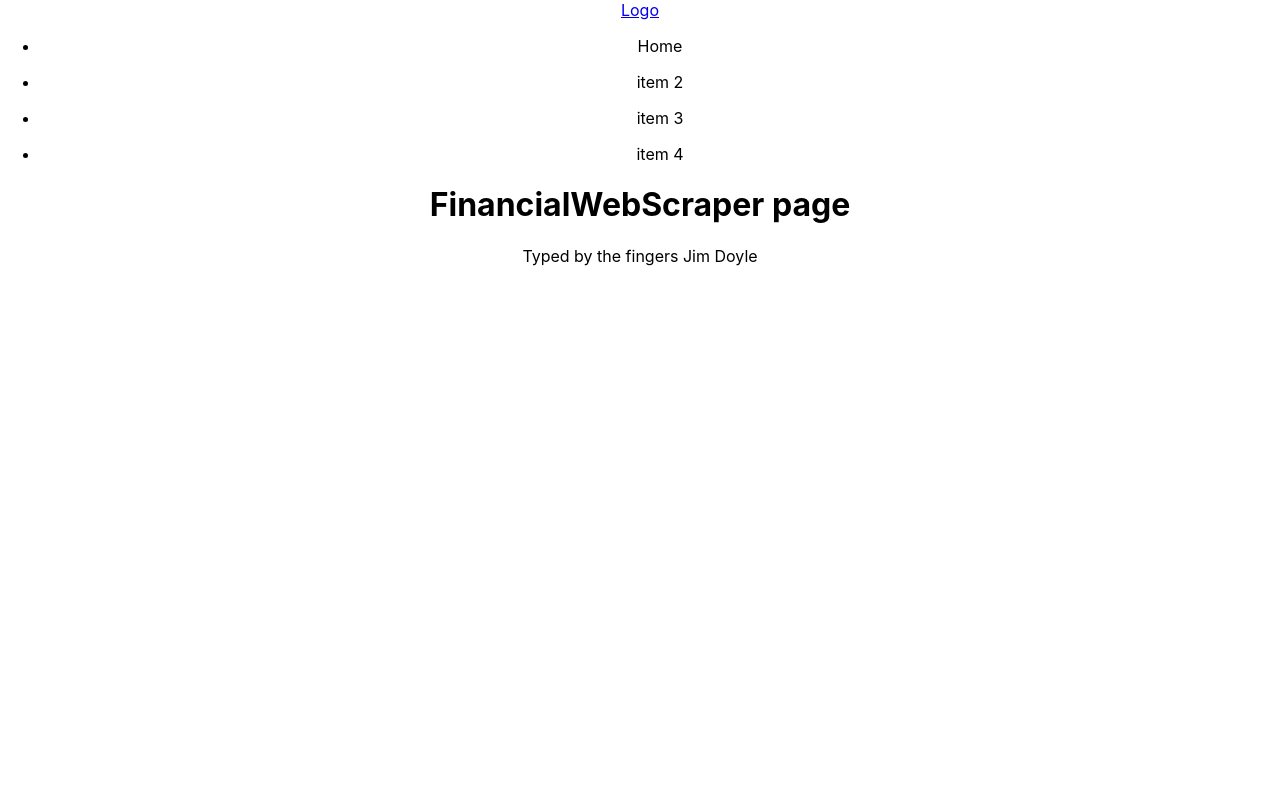
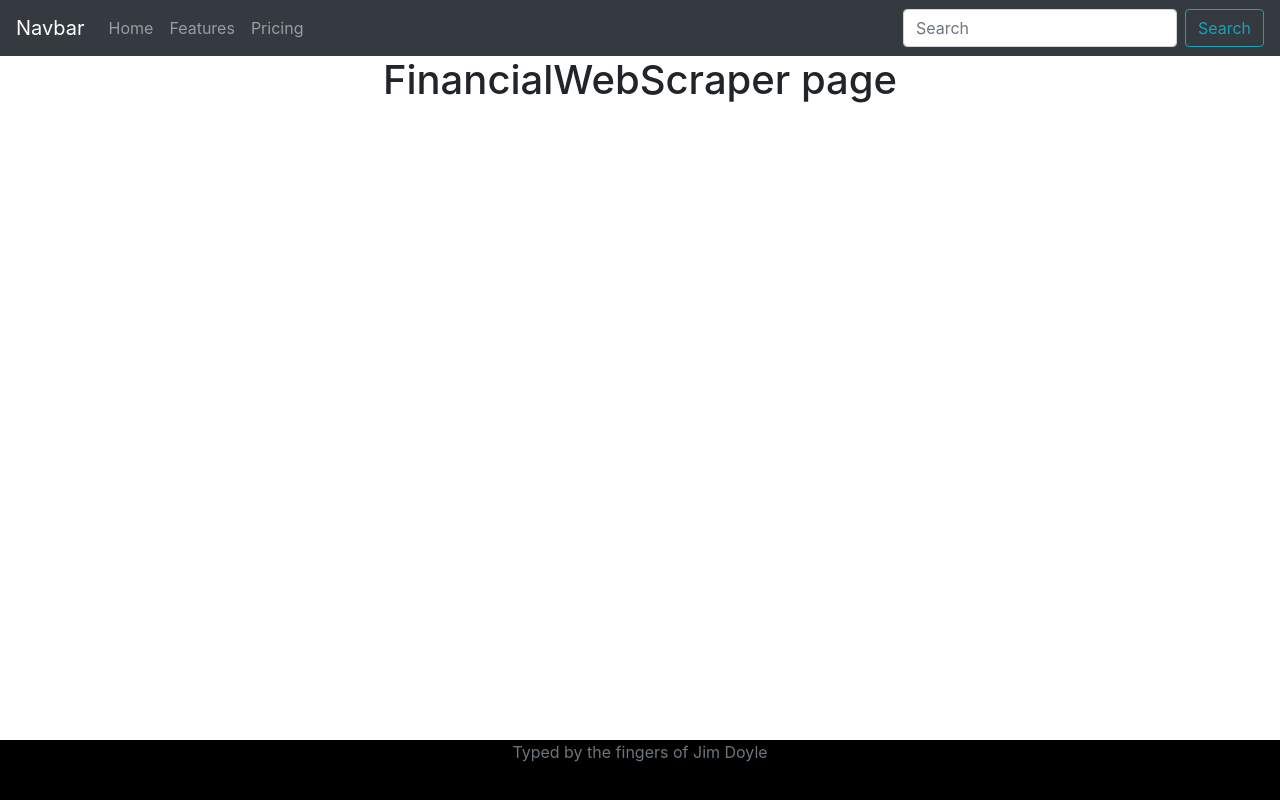
Before and after one commit to jfdoyle3/FinancialWebScraper_Java_Frontend, a React (Create React App) app in the folder frontend/: page / in a window 1280 px wide. Built offline with nearby package versions, Linux system fonts and the light colour scheme.

Commit message:
Added Bootstrap, update the format of page

```diff
--- a/frontend/package.json
+++ b/frontend/package.json
@@ -6,7 +6,9 @@
     "@testing-library/jest-dom": "^5.11.5",
     "@testing-library/react": "^11.1.0",
     "@testing-library/user-event": "^12.1.10",
+    "bootstrap": "^4.5.3",
     "react": "^17.0.1",
+    "react-bootstrap": "^1.4.0",
     "react-dom": "^17.0.1",
     "react-scripts": "4.0.0",
     "web-vitals": "^0.2.4"
--- a/frontend/src/App.js
+++ b/frontend/src/App.js
@@ -1,4 +1,4 @@
-import React, { Component } from "react";
+import React from "react";
 import FinancialWebScraper from "./FinancialWebScraper/Components/FinancialWebScraper.jsx";
 import './App.css';
 
--- a/frontend/src/FinancialWebScraper/Components/FinancialWebScraper.jsx
+++ b/frontend/src/FinancialWebScraper/Components/FinancialWebScraper.jsx
@@ -1,4 +1,4 @@
-import React, { Component } from "react";
+import React,{Component} from "react";
 import HeaderComponent from "./HeaderComponent.jsx";
 import ScraperPageComponent from "./ScraperPageComponent.jsx";
 import FooterComponent from "./FooterComponent.jsx";
--- a/frontend/src/FinancialWebScraper/Components/FooterComponent.jsx
+++ b/frontend/src/FinancialWebScraper/Components/FooterComponent.jsx
@@ -1,12 +1,12 @@
-import React, { Component } from "react";
-// import "../Styling/css/Footer.css";
+import React,{Component} from "react";
+import "../Styling/css/Footer.css";
 
 class FooterComponent extends Component {
   render() {
     return (
       <footer className="footer">
         <p id="FooterText" className="text-muted">
-          Typed by the fingers Jim Doyle
+          Typed by the fingers of Jim Doyle
         </p>
       </footer>
     );
--- a/frontend/src/FinancialWebScraper/Components/HeaderComponent.jsx
+++ b/frontend/src/FinancialWebScraper/Components/HeaderComponent.jsx
@@ -1,4 +1,5 @@
 import React, { Component } from "react";
+import {Navbar, Nav, Button, Form, FormControl} from 'react-bootstrap';
 //import { Link } from "react-router-dom";
 
 //import { Navbar, NavItem } from "react-materialize";
@@ -11,45 +12,18 @@
 
 
     return (
-      <div className="navbar-fixed">
-        <nav>
-          <div className="nav-wrapper">
-            <a href="#!">Logo</a>
-
-            <ul id="nav-mobile" class="right hide-on-med-and-down">
-
-                <li>
-                 {/* // <Link to="/welcome/user">Home</Link> */}
-                 <p>Home</p>
-                </li>
-
-
-                <li>
-                {/* //  <Link to="/cryptocurrenices">Currencies</Link> */}
-                <p>item 2</p>
-                </li>
-
-            </ul>
-
-            <ul>
-
-                <li>
-                {/* //  <Link to="/login">Login</Link> */}
-                <p>item 3</p>
-                </li>
-
-
-                <li>
-                  {/* <Link to="/logout" onClick={AuthenticationService.logout}>
-                    Logout
-                  </Link> */}
-                  <p>item 4</p>
-                </li>
-
-            </ul>
-          </div>
-        </nav>
-      </div>
+      <Navbar bg="dark" variant="dark">
+      <Navbar.Brand href="#home">Navbar</Navbar.Brand>
+      <Nav className="mr-auto">
+        <Nav.Link href="#home">Home</Nav.Link>
+        <Nav.Link href="#features">Features</Nav.Link>
+        <Nav.Link href="#pricing">Pricing</Nav.Link>
+      </Nav>
+      <Form inline>
+        <FormControl type="text" placeholder="Search" className="mr-sm-2" />
+        <Button variant="outline-info">Search</Button>
+      </Form>
+    </Navbar>
     );
   }
 }
--- /dev/null
+++ b/frontend/src/FinancialWebScraper/Styling/css/Footer.css
@@ -0,0 +1,8 @@
+.footer {
+    position: fixed;
+    height: 60px;
+    bottom: 0;
+    width: 100%;
+    background-color: #000000;
+    color: white;
+    }
--- a/frontend/src/index.js
+++ b/frontend/src/index.js
@@ -3,6 +3,7 @@
 import './index.css';
 import App from './App';
 import reportWebVitals from './reportWebVitals';
+import 'bootstrap/dist/css/bootstrap.min.css';
 
 ReactDOM.render(
   <React.StrictMode>
```
Also changed, not shown: 1 other file (tests, documents, lock files or other folders).
